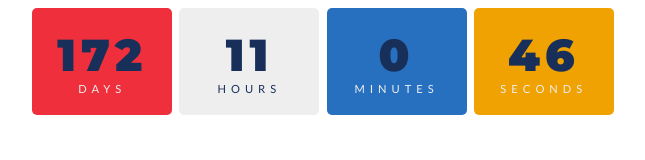
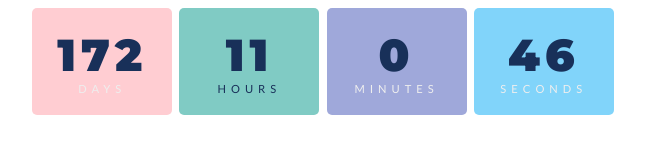
Before and after one commit to hwangago/notion, a plain HTML site: page index.html in a window 1280 px wide. Shown: the whole page, without its empty margins (317-962 px from the left). Drawn offline with Linux system fonts and the light colour scheme.

Commit message:
Update index.html

```diff
--- a/index.html
+++ b/index.html
@@ -28,20 +28,20 @@ body{
 }
 
 .days {
-  background: #EF2F3C;
+  background: #FFCDD2;
 }
 
 .hours {
-  background: #eeeeee;
+  background: #80CBC4;
   color: #183059;
 }
 
 .minutes {
-  background: #276FBF;
+  background: #9FA8DA;
 }
 
 .seconds {
-  background: #F0A202;
+  background: #81D4FA;
 }
 
 .numbers {
```
